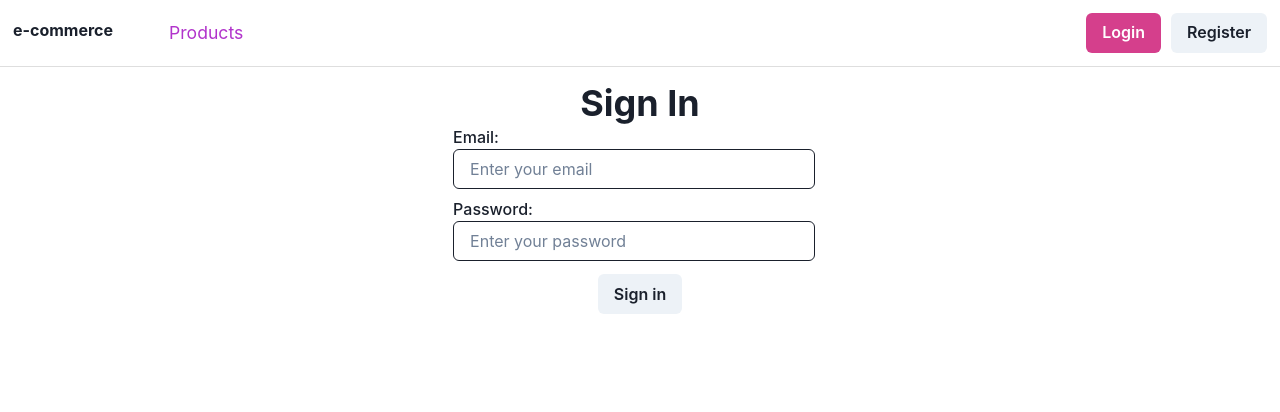
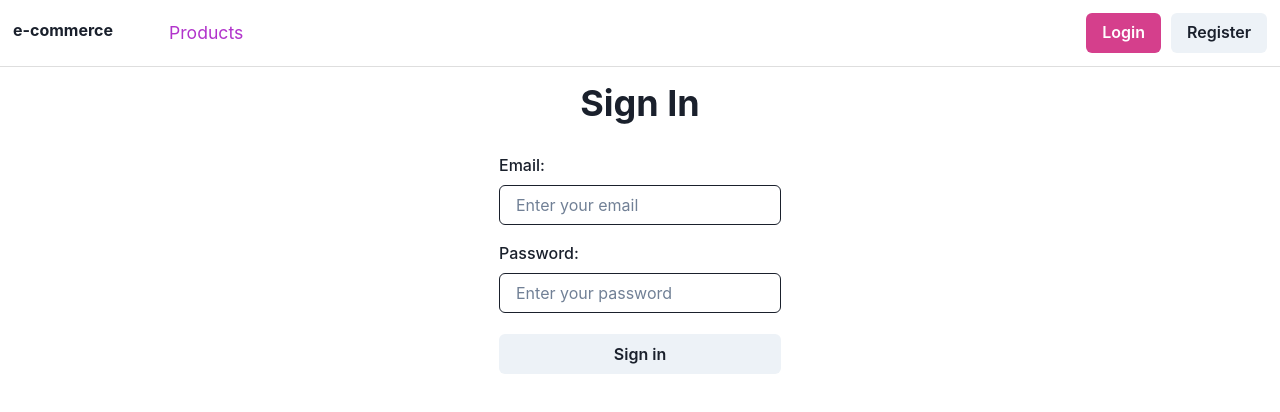
Before and after one commit to HalitCam/e-commerce, a React (Create React App) app: page /signin in a window 1280 px wide. Shown: the top 412 px of the page. Built offline with nearby package versions, Linux system fonts and the light colour scheme.

Commit message:
Loginpage completed with formik structure

```diff
--- a/src/api.js
+++ b/src/api.js
@@ -54,6 +54,15 @@ export const fetchRegister = async (input) => {
 };
 
 
+export const fetchLogin = async(input) => {
+	const {data} = await axios.post(
+		`${process.env.REACT_APP_BASE_ENDPOINT}/auth/login`,
+			input
+	 )
+	return data;
+}
+
+
 export const fetchMe = async () => {
 	const { data } = await axios.get(
 		`${process.env.REACT_APP_BASE_ENDPOINT}/auth/me`
@@ -69,14 +78,3 @@ export const fetchLogout =  async () => {
 	);
 	return data;
 }
-
-export const fetchLogin = async(input) => {
-	const {data} = await axios.post(
-		`${process.env.REACT_APP_ENDPOINT}/auth/login`,{
-			input
-	// 		access_token: localStorage.getItem("access_token"),
-	// 		refresh_token: localStorage.getItem("refresh_token")
-		}
-	 )
-	return data;
-}
--- a/src/pages/Auth/Signin/index.js
+++ b/src/pages/Auth/Signin/index.js
@@ -1,12 +1,15 @@
 import React from 'react';
-import { Text, Button, Flex, Box, Input, FormLabel, Heading, Alert } from '@chakra-ui/react';
+import { Button, Flex, Box, Input, FormLabel, Heading, Alert, FormControl } from '@chakra-ui/react';
 import { useFormik } from 'formik';
 import SigninValidation from './validation';
 import { fetchLogin } from '../../../api';
 import { useAuth } from '../../../contexts/AuthContext';
+import { useNavigate } from 'react-router-dom';
 
 const Signin = () => {
     const { login } = useAuth();
+    const navigate = useNavigate();
+
     const formik = useFormik({
         initialValues: {
             email: "",
@@ -15,55 +18,62 @@ const Signin = () => {
         validationSchema: SigninValidation,
         onSubmit: async (values, bag) => {
             try {
-                const responseLogin = await fetchLogin({
+                const loginResponse = await fetchLogin({
                     email: values.email,
-                    password: values.password
+                    password: values.password,
                 })
-                login(responseLogin)
+                login(loginResponse);
+                navigate("/profile");
 
             } catch (e) {
-                console.log(e.message)
+                bag.setErrors({ general: e.response.data.message });
             }
         }
     })
 
     return (
-        <Flex justifyContent="center" textAlign="center" >
+        <Flex justifyContent="center" textAlign="center" width="full">
             <Box>
-                <Heading> Sign In</Heading>
+                <Heading mb={7}> Sign In</Heading>
 
                 <form onSubmit={formik.handleSubmit}>
-                    <FormLabel> Email:
+                    <FormControl mb={4}>
+                        <FormLabel htmlFor='email' > Email: </FormLabel>
                         <Input
+                            id='email'
                             type='email'
                             placeholder='Enter your email'
                             name="email"
                             value={formik.values.email}
                             onChange={formik.handleChange}
                             onBlur={formik.handleBlur}
+                            autoComplete='email'
                         />
-                    </FormLabel>
+                    </FormControl>
 
                     {formik.touched.email && formik.errors.email && (
                         <Alert status="error">{formik.errors.email}</Alert>
                     )}
 
-                    <FormLabel> Password:
+                    <FormControl mb={4}>
+                        <FormLabel htmlFor='password' > Password: </FormLabel>
                         <Input
+                            id="password"
                             type='password'
                             placeholder='Enter your password'
                             name="password"
                             value={formik.values.password}
                             onChange={formik.handleChange}
                             onBlur={formik.handleBlur}
+                            autoComplete='new-password'
                         />
-                    </FormLabel>
+                    </FormControl>
 
                     {formik.touched.password && formik.errors.password && (
                         <Alert status="error">{formik.errors.password}</Alert>
                     )}
 
-                    <Button mt="5px" type='submit' isLoading={formik.isSubmitting}>Sign in</Button>
+                    <Button width="100%" mt="5px" type='submit' isLoading={formik.isSubmitting}>Sign in</Button>
                 </form>
 
             </Box>
--- a/src/pages/Auth/Signup/index.js
+++ b/src/pages/Auth/Signup/index.js
@@ -27,8 +27,8 @@ const Signup = () => {
                     passwordConfirm : values.passwordConfirm
 
                 });
-                login(registerResponse)
-                navigate("/profile") // instead of history.push('/profile') with v6 version
+                login(registerResponse);
+                navigate("/profile"); // instead of history.push('/profile') with v6 version
 
             } catch (e) {
                 bag.setErrors({ general: e.response.data.message });
@@ -78,7 +78,7 @@ const Signup = () => {
                                 onBlur={formik.handleBlur}
                                 value={formik.values.passwordConfirm} />
                         </FormControl>
-                        <Button mt={4} w="100%" type='submit' >Sign Up</Button>
+                        <Button width="%100" mt={4} w="100%" type='submit' >Sign Up</Button>
                     </form>
                 </Box>
             </Flex>
```
